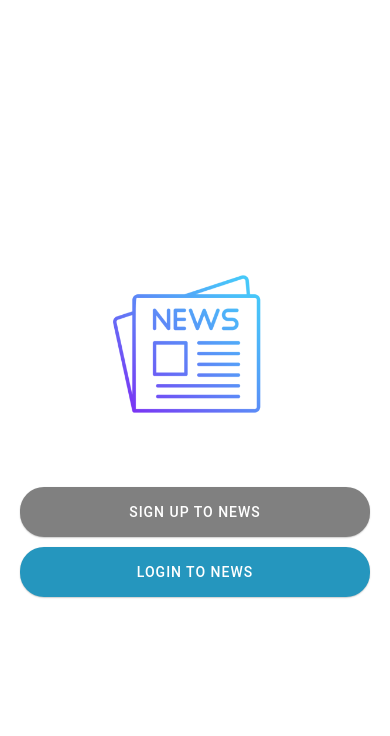
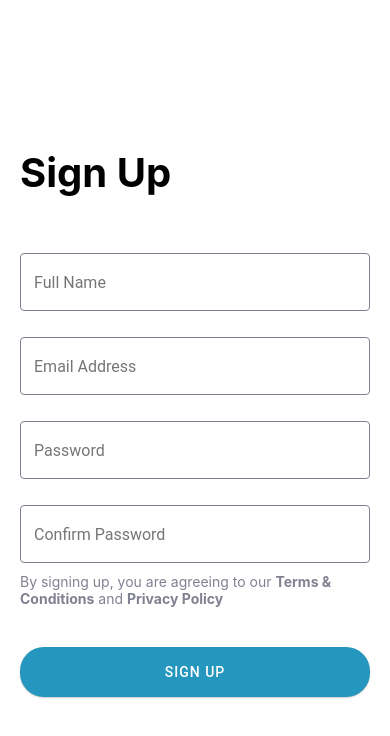
Before and after one commit to Gentlekboy/News-App-React-Native, a React Native app: screen / in a window 390 px wide. Shown: the top 736 px of the page. Built offline with nearby package versions, Linux system fonts and the light colour scheme.

Commit message:
added the sign up screen component to the App component

```diff
--- a/App.tsx
+++ b/App.tsx
@@ -1,5 +1,6 @@
+import SignUpScreen from "./app/screens/authentication/sign_up/SignUpScreen";
 import WelcomeScreen from "./app/screens/welcome/WelcomeScreen";
 
 export default function App() {
-  return <WelcomeScreen />;
+  return <SignUpScreen />;
 }
```
